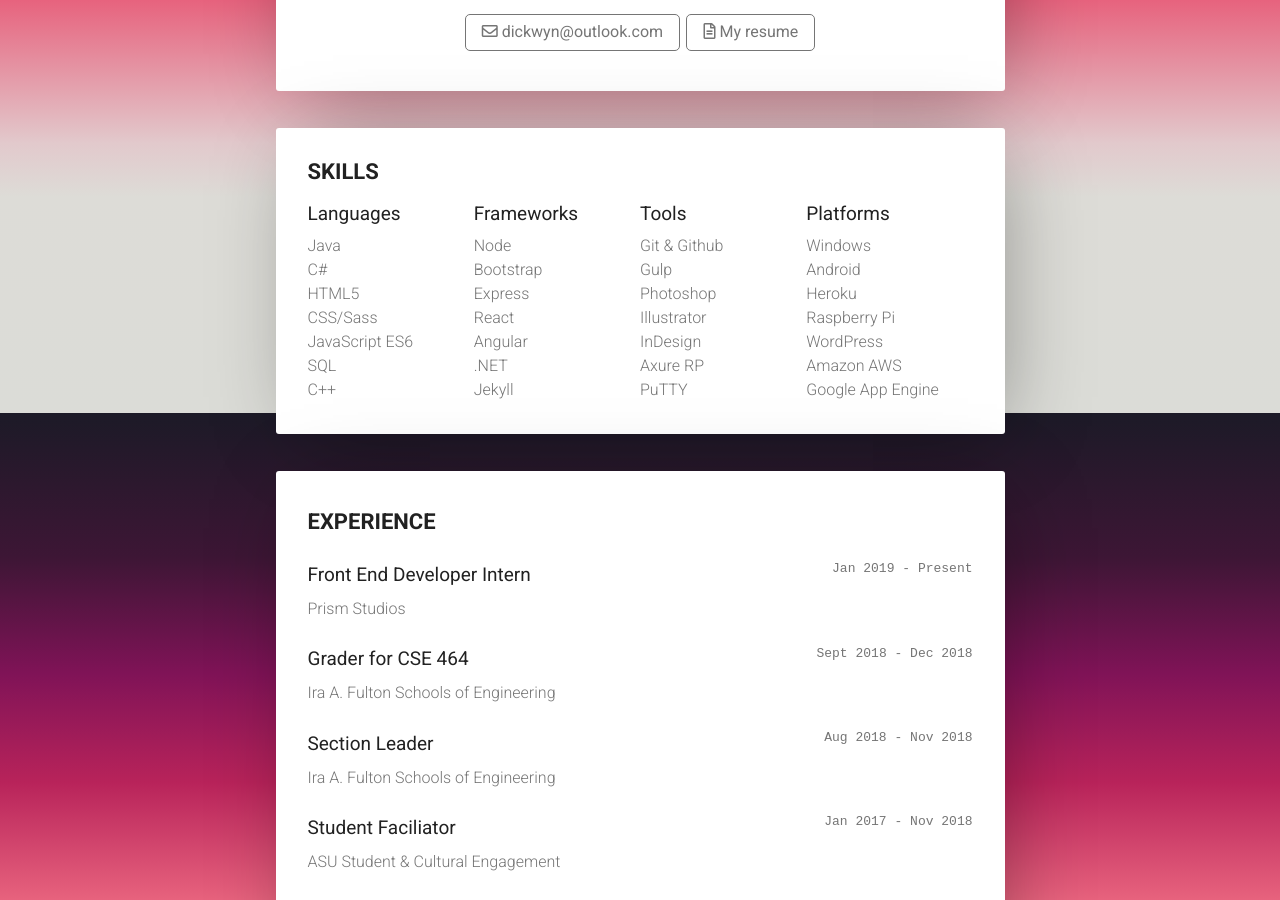
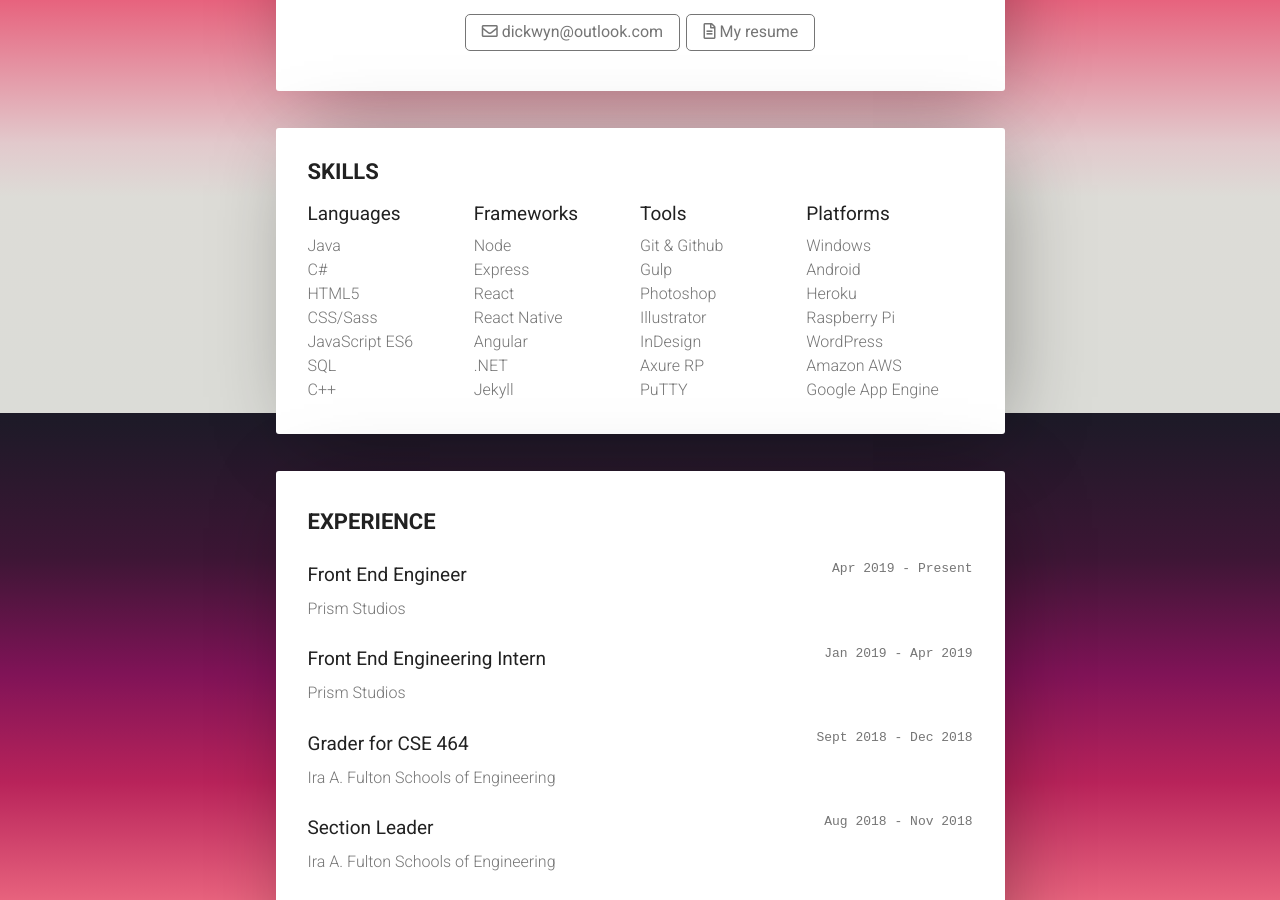
Before and after one commit to dickwyn/v2, a Jekyll site: the page built from index.html, in a window 1280 px wide and 900 px high, scrolled down 1387 px. Built offline with Jekyll 4.4.1, drawn with Linux system fonts in a browser that asks for light colours; nearby versions of some CDN libraries; Markdown is read by kramdown in place of the engine named in the settings; comment, search, counter and statistics services are not loaded.

Commit message:
(update) Experiences and skills

```diff
--- a/_data/experiences.yml
+++ b/_data/experiences.yml
@@ -1,6 +1,10 @@
-- role: Front End Developer Intern
+- role: Front End Engineer
   company: Prism Studios
-  time: Jan 2019 - Present
+  time: Apr 2019 - Present
+
+- role: Front End Engineering Intern
+  company: Prism Studios
+  time: Jan 2019 - Apr 2019
 
 - role: Grader for CSE 464
   company: Ira A. Fulton Schools of Engineering
--- a/_data/skills.yml
+++ b/_data/skills.yml
@@ -9,9 +9,9 @@ languages:
 
 frameworks:
   - item: Node
-  - item: Bootstrap
   - item: Express
   - item: React
+  - item: React Native
   - item: Angular
   - item: .NET
   - item: Jekyll
```
